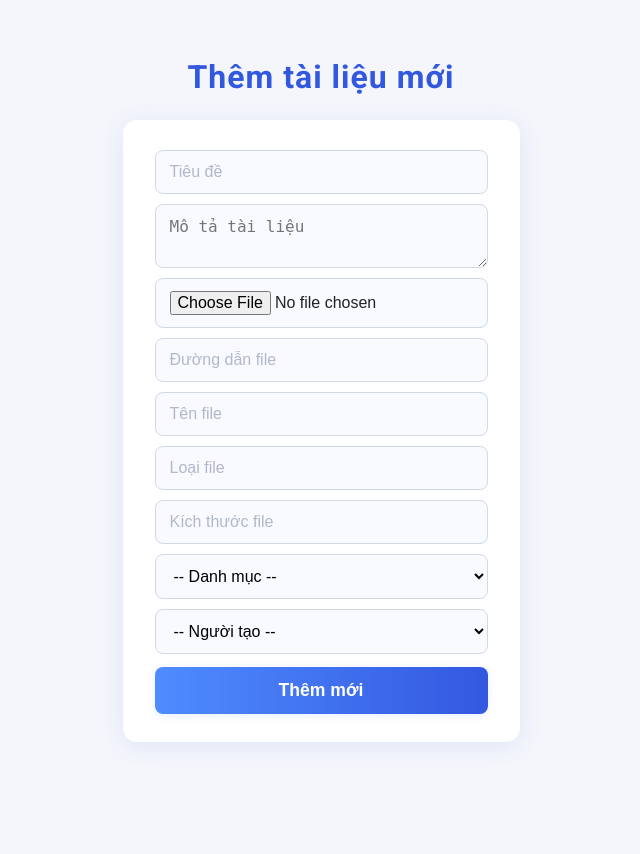
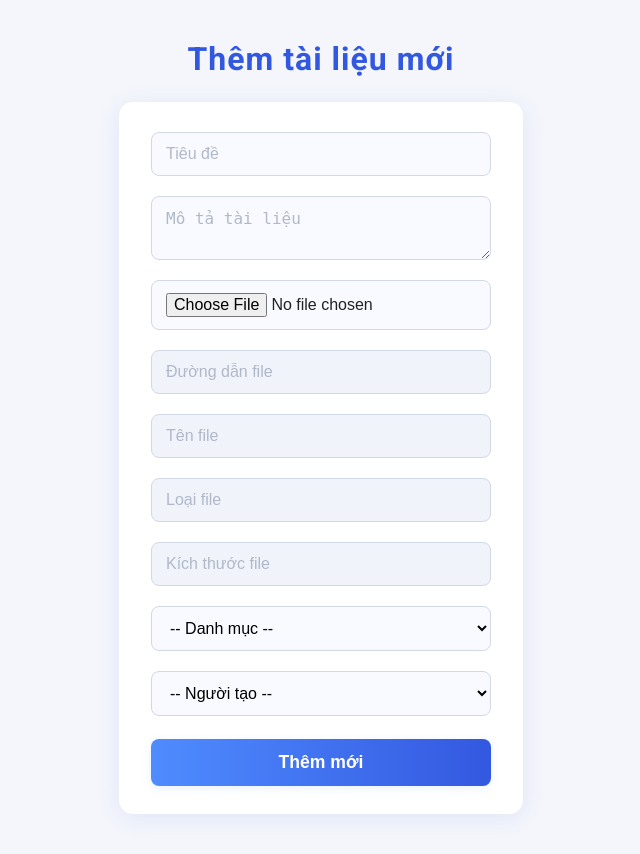
Before and after one commit to caoductam/PythonWebApplication, a Django app: page /document/add_document/ in a window 1280 px wide. Shown: the whole page, without its empty margins (319-959 px from the left). Before the commit the page ends 744 px from the top, so only its background shows below. Run offline with Django 4.2, Linux system fonts and the light colour scheme.

Commit message:
Initial commit

```diff
--- a/myproject/document/static/document/css/add_document.css
+++ b/myproject/document/static/document/css/add_document.css
@@ -1,4 +1,5 @@
 @import url('https://fonts.googleapis.com/css2?family=Roboto:ital,wdth,wght@0,75..100,100..900;1,75..100,100..900&display=swap');
+
 /* Reset */
 * {
   margin: 0;
@@ -18,6 +19,14 @@ body {
   justify-content: center;
 }
 
+/* Container for form */
+.container {
+  width: 100%;
+  max-width: 420px;
+  margin: 40px auto;
+  padding: 0 8px;
+}
+
 /* Title */
 h2 {
   color: #3358e0;
@@ -33,13 +42,14 @@ form {
   padding: 25px 32px 28px 32px;
   border-radius: 14px;
   box-shadow: 0 4px 24px rgba(51, 88, 224, 0.10);
-  min-width: 340px;
+  min-width: 320px;
   max-width: 100%;
   display: flex;
   flex-direction: column;
+  gap: 10px;
 }
 
-/* Input, Select, Checkbox */
+/* Input, Select, Textarea */
 input[type="text"],
 input[type="password"],
 input[type="email"],
@@ -56,10 +66,12 @@ textarea {
   outline: none;
   margin-top: 5px;
   margin-bottom: 5px;
+  resize: vertical;
 }
 
 input:focus,
-select:focus {
+select:focus,
+textarea:focus {
   border-color: #3358e0;
   box-shadow: 0 0 0 2px #eaf0ff;
 }
@@ -101,15 +113,27 @@ button[type="submit"]:hover {
 }
 
 /* Placeholder */
-input::placeholder {
+input::placeholder,
+textarea::placeholder {
   color: #b0b8c9;
   opacity: 1;
 }
 
+/* Readonly fields */
+input[readonly] {
+  background: #f0f3fa;
+  color: #888;
+  cursor: not-allowed;
+}
+
 /* Responsive */
 @media (max-width: 480px) {
+  .container {
+    padding: 0 2px;
+    max-width: 100%;
+  }
   form {
-    padding: 18px 8px 16px 8px;
+    padding: 14px 4px 12px 4px;
     min-width: unset;
   }
   h2 {
--- a/myproject/document/static/document/js/add_document.js
+++ b/myproject/document/static/document/js/add_document.js
@@ -1,8 +1,8 @@
 // 1. Load danh mục và user
-fetch('http://localhost:3003/api/category_id')
+fetch('http://localhost:3003/api/categories')
   .then(res => res.json())
   .then(categories => {
-      const select = document.getElementById('category_id_id');
+      const select = document.getElementById('category_id');
       categories.forEach(cat => {
           const option = document.createElement('option');
           option.value = cat.id;
@@ -14,10 +14,10 @@ fetch('http://localhost:3003/api/category_id')
       console.error('Lỗi fetch category:', err);
   });
 
-fetch('http://localhost:3003/api/user_id')
+fetch('http://localhost:3003/api/users')
   .then(res => res.json())
   .then(users => {
-      const select = document.getElementById('created_by_id');
+      const select = document.getElementById('created_by');
       users.forEach(user => {
           const option = document.createElement('option');
           option.value = user.id;
@@ -82,14 +82,14 @@ document.getElementById('uploadForm').addEventListener('submit', function(e) {
 
     // Lấy dữ liệu từ form
     const data = {
-        title: document.getElementById('file_title').value,
-        description: document.getElementById('file_description').value,
+        title: document.getElementById('title').value,
+        description: document.getElementById('description').value,
         file_path: uploadedFileInfo.file_url,
         file_name: uploadedFileInfo.file_name,
         file_type: uploadedFileInfo.file_type,
         file_size: uploadedFileInfo.file_size,
-        category_id_id: document.getElementById('category_id_id').value,
-        created_by_id: document.getElementById('created_by_id').value
+        category_id: document.getElementById('category_id').value,
+        created_by: document.getElementById('created_by').value
     };
 
     fetch('http://localhost:3003/api/add_document', {
@@ -110,7 +110,7 @@ document.getElementById('uploadForm').addEventListener('submit', function(e) {
 
 // 4. Hiệu ứng focus cho input/select (giữ nguyên như bạn đã làm)
 document.addEventListener('DOMContentLoaded', function () {
-  const inputs = document.querySelectorAll('input[type="text"], input[type="password"], input[type="email"], select');
+  const inputs = document.querySelectorAll('input[type="text"], input[type="password"], input[type="email"], select, textarea');
   inputs.forEach(input => {
     input.addEventListener('focus', function () {
       this.style.background = '#eaf0ff';
@@ -134,7 +134,7 @@ document.addEventListener('DOMContentLoaded', function () {
     });
   }
 
-  // Hiệu ứng hover cho checkbox label
+  // Hiệu ứng hover cho checkbox label (nếu có)
   const checkboxLabel = document.querySelector('label input[type="checkbox"]');
   if (checkboxLabel) {
     const label = checkboxLabel.parentElement;
--- a/myproject/document/templates/document/add_document.html
+++ b/myproject/document/templates/document/add_document.html
@@ -1,60 +1,15 @@
-{% load static %}
+{% comment %} {% load static %}
 <!DOCTYPE html>
 <html>
 <head>
     <title>Thêm tài liệu mới</title>
     <link rel="stylesheet" href="{% static 'document/css/add_document.css' %}">
-    {% comment %} <script>
-        function updateFileInfo() {
-            var input = document.getElementById('id_file_path');
-            var file = input.files[0];
-            if (file) {
-                document.getElementById('file_name').value = file.name;
-                document.getElementById('file_type').value = file.type;
-                document.getElementById('file_size').value = file.size;
-            } else {
-                document.getElementById('file_name').value = '';
-                document.getElementById('file_type').value = '';
-                document.getElementById('file_size').value = '';
-            }
-        }
-    </script> {% endcomment %}
 </head>
 <body>
     <h2>Thêm tài liệu mới</h2>
     <form id="uploadForm" method="post" enctype="multipart/form-data" action="/document/add_document">
         {% csrf_token %}
-        {% comment %} <div>
-            <label for="id_title">Tiêu đề:</label>
-            {{ form.title }}
-        </div>
-        <div>
-            <label for="id_description">Mô tả:</label>
-            {{ form.description }}
-        </div>
-        <div>
-            <label for="id_file_path">Tệp tài liệu:</label>
-            {{ form.file_path }}
-        </div>
-        <div>
-            <label for="file_name">Tên tệp:</label>
-            <input type="text" id="file_name" name="file_name" readonly>
-        </div>
-        <div>
-            <label for="file_type">Loại tệp:</label>
-            <input type="text" id="file_type" name="file_type" readonly>
-        </div>
-        <div>
-            <label for="file_size">Kích thước (bytes):</label>
-            <input type="text" id="file_size" name="file_size" readonly>
-        </div>
-        <div>
-            <label for="id_category_id">Danh mục:</label>
-            {{ form.category_id }}
-        </div>
-        {{ form.created_by }} {% endcomment %}
         <input type="text" id="file_title" name="file_title" placeholder="Tiêu đề" required>
-        {% comment %} <input type="text" id="file_description" name="file_description" readonly> {% endcomment %}
         <textarea id="file_description" name="file_description" placeholder="Mô tả tài liệu"></textarea>
         <input type="file" id="file_upload" name="file_upload" required>
         <input type="text" id="file_path" name="file_path" placeholder="Đường dẫn file" readonly>
@@ -72,8 +27,38 @@
         <button type="submit">Thêm mới</button>
     </form>
     <script src="{% static 'document/js/add_document.js' %}"></script>
-    {% comment %} <script>
-        document.getElementById('id_file_path').addEventListener('change', updateFileInfo);
-    </script> {% endcomment %}
+</html> {% endcomment %}
+
+{% load static %}
+<!DOCTYPE html>
+<html>
+<head>
+    <title>Thêm tài liệu mới</title>
+    <link rel="stylesheet" href="{% static 'document/css/add_document.css' %}">
+</head>
+<body>
+    <div class="container">
+        <h2>Thêm tài liệu mới</h2>
+        <form id="uploadForm" method="post" enctype="multipart/form-data" action="/document/add_document/">
+            {% csrf_token %}
+            <input type="text" id="title" name="title" placeholder="Tiêu đề" required>
+            <textarea id="description" name="description" placeholder="Mô tả tài liệu"></textarea>
+            <input type="file" id="file_upload" name="file_upload" required>
+            <input type="text" id="file_path" name="file_path" placeholder="Đường dẫn file" readonly>
+            <input type="text" id="file_name" name="file_name" placeholder="Tên file" readonly>
+            <input type="text" id="file_type" name="file_type" placeholder="Loại file" readonly>
+            <input type="text" id="file_size" name="file_size" placeholder="Kích thước file" readonly>
+            <select name="category_id" id="category_id" required>
+                <option value="">-- Danh mục --</option>
+                <!-- Option sẽ được render bằng JS -->
+            </select>
+            <select name="created_by" id="created_by" required>
+                <option value="">-- Người tạo --</option>
+                <!-- Option sẽ được render bằng JS -->
+            </select>
+            <button type="submit">Thêm mới</button>
+        </form>
+    </div>
+    <script src="{% static 'document/js/add_document.js' %}"></script>
 </body>
 </html>
```
Also changed, not shown: 2 other files.
